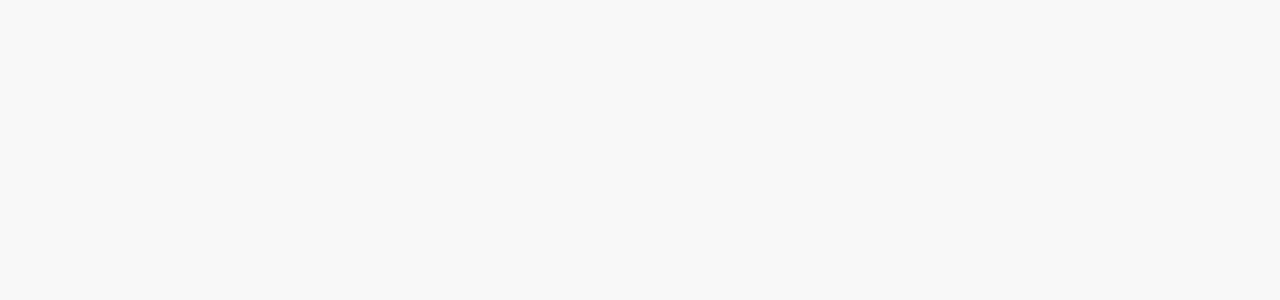
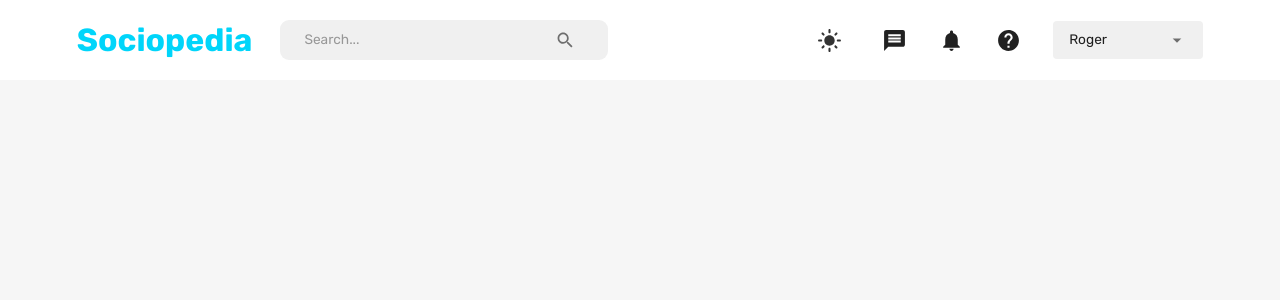
Before and after one commit to rogervalentim/socialMedia-frontend, a React (Create React App) app: page /home in a window 1280 px wide. Before the commit this address had no page. Shown: the top 300 px of the page. Built offline with nearby package versions, Linux system fonts and the light colour scheme.

Commit message:
add navbar

```diff
--- a/src/App.js
+++ b/src/App.js
@@ -11,7 +11,7 @@
 function App() {
   const mode = useSelector((state) => state.mode);
   const theme = useMemo(() => createTheme(themeSettings(mode)), [mode]);
-  // const isAuth = Boolean(useSelector((state) => state.token));
+  const isAuth = Boolean(useSelector((state) => state.token));
 
   return (
     <div className="app">
@@ -20,14 +20,14 @@
           <CssBaseline />
           <Routes>
             <Route path="/" element={<LoginPage />} />
-            {/* <Route
+            <Route
               path="/home"
-              element={isAuth ? <HomePage /> : <Navigate to="/" />}
-            /> */}
-            {/* <Route
+              element={<HomePage />}
+            />
+            <Route
               path="/profile/:userId"
-              element={isAuth ? <ProfilePage /> : <Navigate to="/" />}
-            /> */}
+              element={<ProfilePage />}
+            />
           </Routes>
         </ThemeProvider>
       </BrowserRouter>
--- a/src/scenes/homePage/index.jsx
+++ b/src/scenes/homePage/index.jsx
@@ -1,6 +1,11 @@
+import { Box } from '@mui/material';
+import Navbar from '../navbar';
+
 const HomePage = () => {
   return (
-    <div>Homepage</div>
+    <Box>
+      <Navbar />
+    </Box>
   )
 }
 
--- a/src/scenes/navbar/index.jsx
+++ b/src/scenes/navbar/index.jsx
@@ -1,4 +1,4 @@
-import { useState } from 'react';
+import { useState } from "react";
 import {
   Box,
   IconButton,
@@ -8,10 +8,9 @@
   MenuItem,
   FormControl,
   useTheme,
-  useMediaQuery
- } from '@mui/material';
-
- import {
+  useMediaQuery,
+} from "@mui/material";
+import {
   Search,
   Message,
   DarkMode,
@@ -19,11 +18,12 @@
   Notifications,
   Help,
   Menu,
-  Close
- } from '@mui/icons-material';
- import { useDispatch, useSelector } from 'react-redux';
- import { setMode, setLogout } from 'state';
- import { useNavigate } from './components/FlexBetween';
+  Close,
+} from "@mui/icons-material";
+import { useDispatch, useSelector } from "react-redux";
+import { setMode, setLogout } from "../../state";
+import { useNavigate } from "react-router-dom";
+import FlexBetween from "../../components/FlexBetween";
 
 const Navbar = () => {
   const [isMobileMenuToggled, setIsMobileMenuToggled] = useState(false);
@@ -35,15 +35,163 @@
   const theme = useTheme();
   const neutralLight = theme.palette.neutral.light;
   const dark = theme.palette.neutral.dark;
-  const background =  theme.palette.background.default;
+  const background = theme.palette.background.default;
   const primaryLight = theme.palette.primary.light;
   const alt = theme.palette.background.alt;
 
-  const fullName = `${user.firstName} ${user.lastName}`;
+  // const fullName = `${user.firstName} ${user.lastName}`;
 
-    return (
-      <div>navbar</div>
-    )
-  }
+  return (
+    <FlexBetween padding="1rem 6%" backgroundColor={alt}>
+      <FlexBetween gap="1.75rem">
+        <Typography
+          fontWeight="bold"
+          fontSize="clamp(1rem, 2rem, 2.25rem)"
+          color="primary"
+          onClick={() => navigate("/home")}
+          sx={{
+            "&:hover": {
+              color: primaryLight,
+              cursor: "pointer",
+            },
+          }}
+        >
+          Sociopedia
+        </Typography>
+        {isNonMobileScreens && (
+          <FlexBetween
+            backgroundColor={neutralLight}
+            borderRadius="9px"
+            gap="3rem"
+            padding="0.1rem 1.5rem"
+          >
+            <InputBase placeholder="Search..." />
+            <IconButton>
+              <Search />
+            </IconButton>
+          </FlexBetween>
+        )}
+      </FlexBetween>
 
-  export default Navbar;
+      {/* DESKTOP NAV */}
+      {isNonMobileScreens ? (
+        <FlexBetween gap="2rem">
+          <IconButton onClick={() => dispatch(setMode())}>
+            {theme.palette.mode === "dark" ? (
+              <DarkMode sx={{ fontSize: "25px" }} />
+            ) : (
+              <LightMode sx={{ color: dark, fontSize: "25px" }} />
+            )}
+          </IconButton>
+          <Message sx={{ fontSize: "25px" }} />
+          <Notifications sx={{ fontSize: "25px" }} />
+          <Help sx={{ fontSize: "25px" }} />
+          <FormControl variant="standard" value='Roger'>
+            <Select
+              value='Roger'
+              sx={{
+                backgroundColor: neutralLight,
+                width: "150px",
+                borderRadius: "0.25rem",
+                p: "0.25rem 1rem",
+                "& .MuiSvgIcon-root": {
+                  pr: "0.25rem",
+                  width: "3rem",
+                },
+                "& .MuiSelect-select:focus": {
+                  backgroundColor: neutralLight,
+                },
+              }}
+              input={<InputBase />}
+            >
+              <MenuItem value='Roger'>
+                <Typography>Roger</Typography>
+              </MenuItem>
+              <MenuItem onClick={() => dispatch(setLogout())}>Log Out</MenuItem>
+            </Select>
+          </FormControl>
+        </FlexBetween>
+      ) : (
+        <IconButton
+          onClick={() => setIsMobileMenuToggled(!isMobileMenuToggled)}
+        >
+          <Menu />
+        </IconButton>
+      )}
+
+      {/* MOBILE NAV */}
+      {!isNonMobileScreens && isMobileMenuToggled && (
+        <Box
+          position="fixed"
+          right="0"
+          bottom="0"
+          height="100%"
+          zIndex="10"
+          maxWidth="500px"
+          minWidth="300px"
+          backgroundColor={background}
+        >
+          {/* CLOSE ICON */}
+          <Box display="flex" justifyContent="flex-end" p="1rem">
+            <IconButton
+              onClick={() => setIsMobileMenuToggled(!isMobileMenuToggled)}
+            >
+              <Close />
+            </IconButton>
+          </Box>
+
+          {/* MENU ITEMS */}
+          <FlexBetween
+            display="flex"
+            flexDirection="column"
+            justifyContent="center"
+            alignItems="center"
+            gap="3rem"
+          >
+            <IconButton
+              onClick={() => dispatch(setMode())}
+              sx={{ fontSize: "25px" }}
+            >
+              {theme.palette.mode === "dark" ? (
+                <DarkMode sx={{ fontSize: "25px" }} />
+              ) : (
+                <LightMode sx={{ color: dark, fontSize: "25px" }} />
+              )}
+            </IconButton>
+            <Message sx={{ fontSize: "25px" }} />
+            <Notifications sx={{ fontSize: "25px" }} />
+            <Help sx={{ fontSize: "25px" }} />
+            <FormControl variant="standard" value='Roger'>
+              <Select
+                value='Roger'
+                sx={{
+                  backgroundColor: neutralLight,
+                  width: "150px",
+                  borderRadius: "0.25rem",
+                  p: "0.25rem 1rem",
+                  "& .MuiSvgIcon-root": {
+                    pr: "0.25rem",
+                    width: "3rem",
+                  },
+                  "& .MuiSelect-select:focus": {
+                    backgroundColor: neutralLight,
+                  },
+                }}
+                input={<InputBase />}
+              >
+                <MenuItem value='Roger'>
+                  <Typography>Roger</Typography>
+                </MenuItem>
+                <MenuItem onClick={() => dispatch(setLogout())}>
+                  Log Out
+                </MenuItem>
+              </Select>
+            </FormControl>
+          </FlexBetween>
+        </Box>
+      )}
+    </FlexBetween>
+  );
+};
+
+export default Navbar;
```
